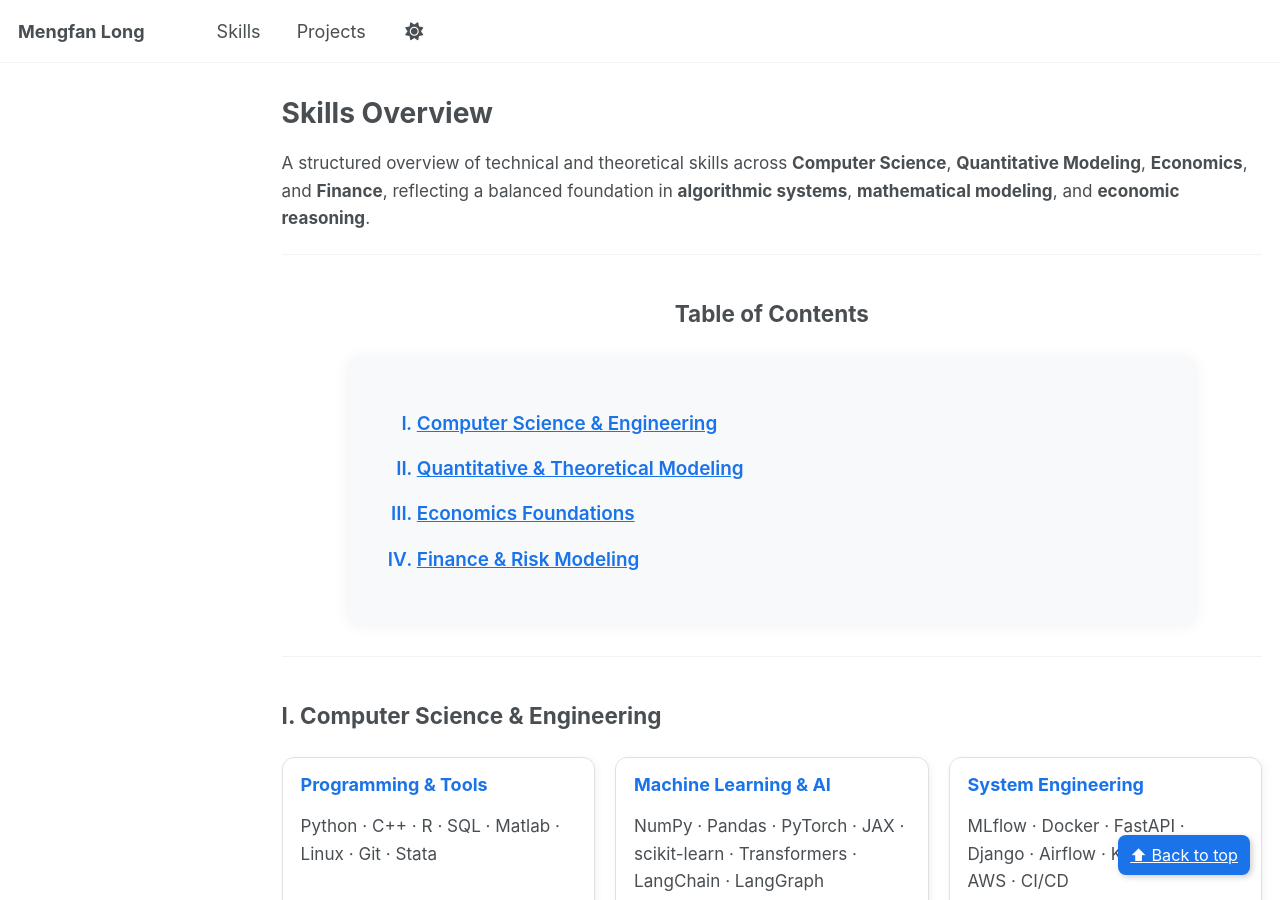
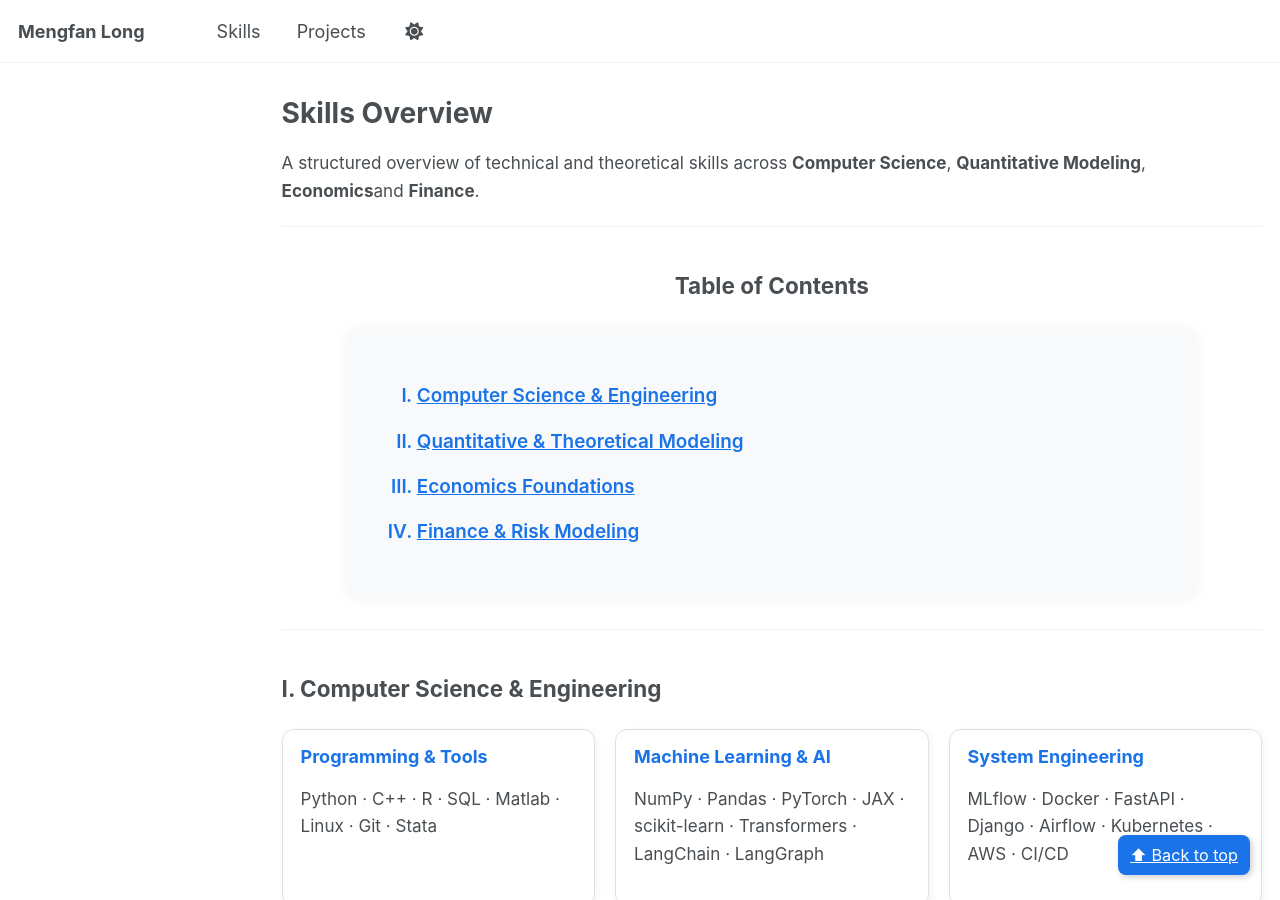
Before and after one commit to kevinlmf/kevinlmf.github.io, a Jekyll site: the page built from _pages/skills.md, in a window 1280 px wide and 900 px high. Built offline with Jekyll 4.4.1, drawn with Linux system fonts in a browser that asks for light colours; a script that is not in the unit is left out.

Commit message:
Update skills.md

```diff
--- a/_pages/skills.md
+++ b/_pages/skills.md
@@ -7,7 +7,7 @@ author_profile: false
 
 <a id="top"></a>
 
-A structured overview of technical and theoretical skills across **Computer Science**, **Quantitative Modeling**, **Economics**, and **Finance**, reflecting a balanced foundation in **algorithmic systems**, **mathematical modeling**, and **economic reasoning**.
+A structured overview of technical and theoretical skills across **Computer Science**, **Quantitative Modeling**, **Economics**and **Finance**.
 
 ---
 
```
